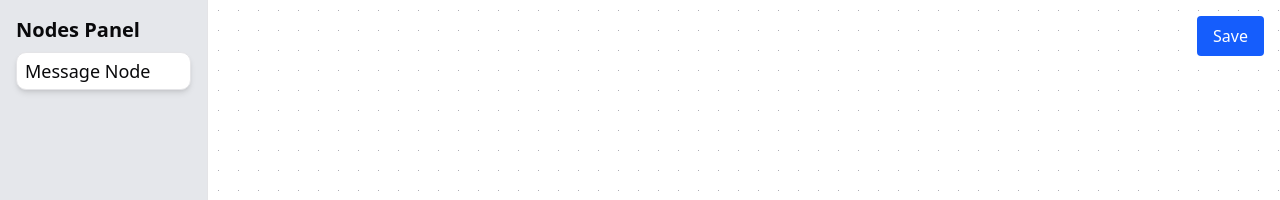
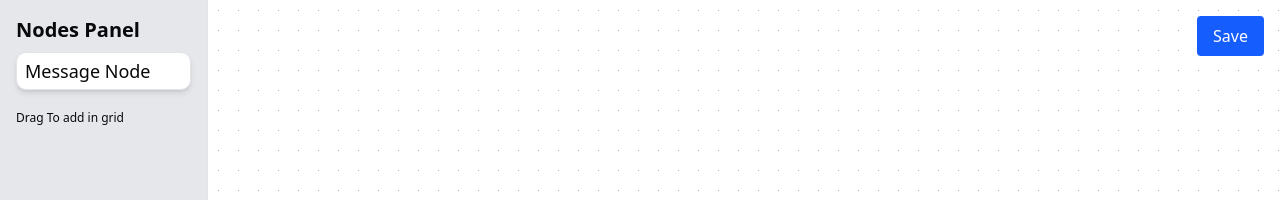
Before and after one commit to akhil3110/BiteSpeed_Task, a Next.js app: page / in a window 1280 px wide. Shown: the top 200 px of the page. Built offline with nearby package versions, Linux system fonts and the light colour scheme.

Commit message:
changes in node pannel

```diff
--- a/components/node-panel.tsx
+++ b/components/node-panel.tsx
@@ -16,6 +16,7 @@ export function NodePanel() {
       >
         Message Node
       </div>
+      <p className="text-xs mt-5 font-light">Drag To add in grid</p>
     </aside>
   );
 }
```
